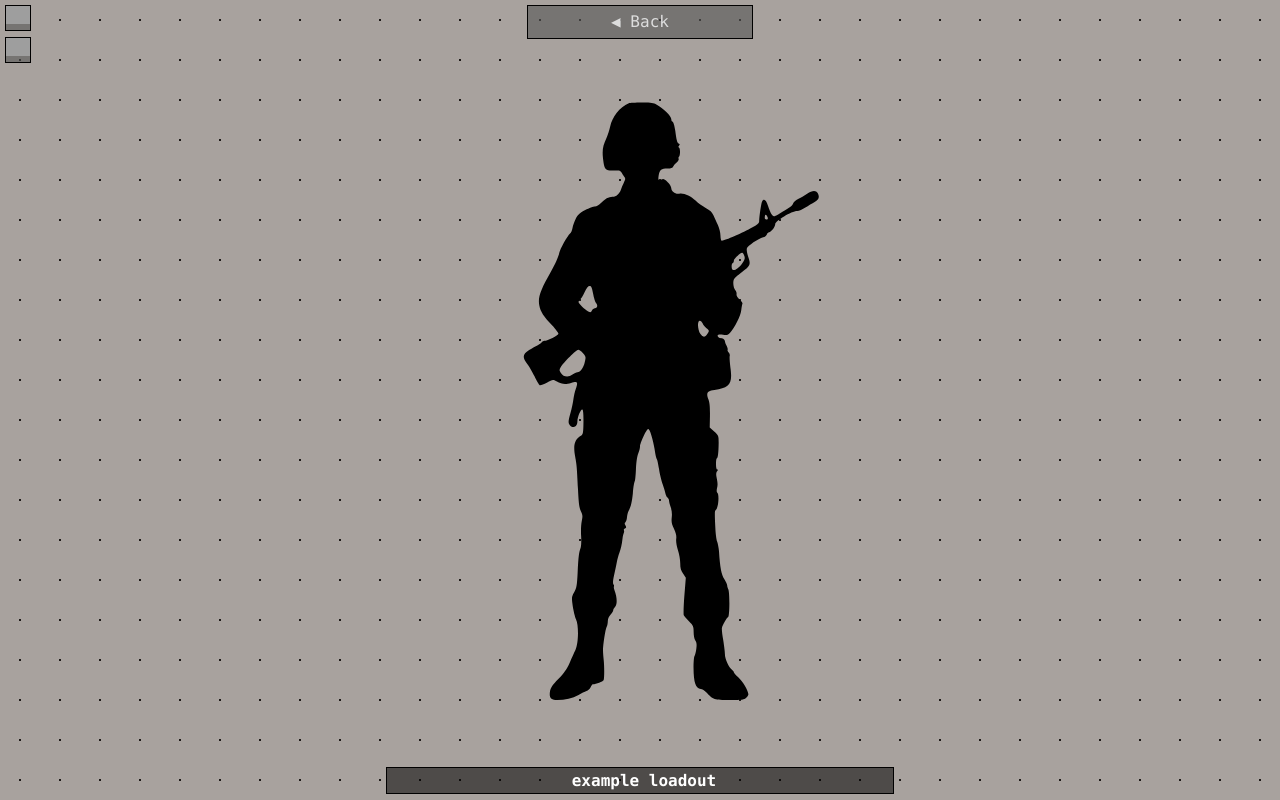
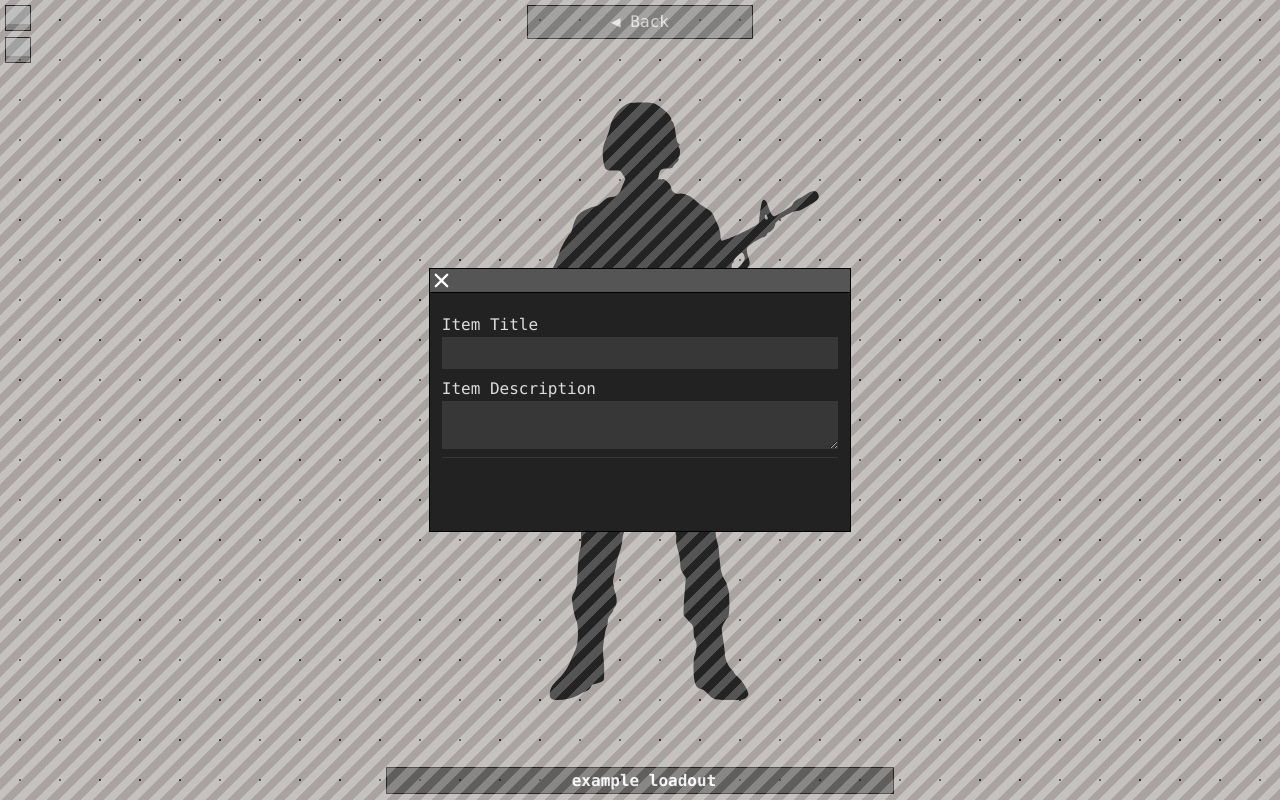
Before and after one commit to Tapawingo/Kosher-Arsenal, a Vue app: page /LoadoutEditor in a window 1280 px wide. Built offline with nearby package versions, Linux system fonts and the light colour scheme; grey boxes are pictures that could not be loaded.

Commit message:
Modal update

```diff
--- a/src/assets/sass/layout/_itemPanel.scss
+++ b/src/assets/sass/layout/_itemPanel.scss
@@ -13,6 +13,10 @@
         max-height: 0rem;
         transition: 0.25s linear max-height;
         background-color: #00000055;
+    }
+
+    .more {
+        background-color: #00000010;
     }
 }
 
--- /dev/null
+++ b/src/assets/sass/layout/_modal.scss
@@ -0,0 +1,84 @@
+.modal-bg {
+  background: repeating-linear-gradient(
+    315deg,
+    #AAAAAA35,
+    #AAAAAA35 8px,
+    #FFFFFF55 8px,
+    #FFFFFF55 16px
+  );
+}
+
+.modal {
+  background: #222222FF;
+  border: solid 1px black;
+  vertical-align: middle;
+  min-width: 33%;
+  min-height: 33%;
+
+  .header {
+    height: 1.5rem;
+    background-color: #555555FF;
+    border-bottom: solid 1px black;
+    display: flex;
+
+    svg {
+      color: white;
+      height: 100%;
+      display: inline-block;
+      cursor: pointer;
+
+      &:hover {
+        background-color: red;
+      }
+    }
+  }
+
+  .content {
+    padding: 0.75rem;
+
+    .modal-group {
+      margin-top: 0.5rem;
+      label {
+        display: block;
+        color: #DDDDDDFF;
+      }
+
+      input[type="text"] {
+        background-color: #373737;
+        color: #DDDDDDFF;
+        padding: 0.25rem;
+        display: block;
+        width: 100%;
+
+        &:focus {
+          border: none;
+          outline: none;
+        }
+      }
+
+      textarea {
+        background-color: #373737;
+        color: #DDDDDDFF;
+        font-size: smaller;
+        padding: 0.25rem;
+        display: block;
+        width: 100%;
+
+        &:focus {
+          border: none;
+          outline: none;
+        }
+      }
+    }
+
+    hr {
+      border: none;
+      border-top: solid;
+      border-color: #373737;
+      border-width: 0.1rem;
+      margin-top: 0.5rem;
+      margin-bottom: 0.5rem;
+    }
+
+  }
+}
--- a/src/assets/sass/main.scss
+++ b/src/assets/sass/main.scss
@@ -1,5 +1,6 @@
 @import "layout/loadoutMeta";
 @import "layout/itemPanel";
 @import "layout/icon";
+@import "layout/modal";
 
 @import "views/editor";
--- /dev/null
+++ b/src/components/editor/loadingScreen.vue
@@ -0,0 +1,30 @@
+<template>
+  <div v-if="loadingScreen.shown" class="h-full w-full bg-stone-400 bg-grid-pattern-light absolute flex flex-col justify-end">
+    <div class="self-start w-full flex justify-end">
+      <img src="../../assets/long-logo.svg" alt="kosher arsenal logo" class="w-1/3">
+    </div>
+    <div>
+      <span>{{ loadingScreen.text }}</span>
+      <div class="w-full bg-stone-500 rounded-sm">
+        <div class="h-3 w-[1%] bg-rose-500 transition-[width 0.5s]" :style="{width: loadingScreen.loaded + '%'}"></div>
+      </div>
+    </div>
+  </div>
+</template>
+
+<script lang="ts">
+  import pinia from "@/store";
+  import { storeToRefs } from 'pinia'
+  import { useArsenalStore } from '@/stores/arsenal';
+
+  export default {
+    name: 'loadingScreen',
+
+    setup () {
+      const store = useArsenalStore(pinia);
+      const { loadingScreen } = storeToRefs(store);
+
+      return { loadingScreen };
+    }
+  }
+</script>
--- /dev/null
+++ b/src/components/editor/modal/categoryEditor.vue
@@ -0,0 +1,14 @@
+<template>
+
+</template>
+
+<script lang="ts">
+
+// @TODO Create a component to add, remove and edit categories
+
+  export default {
+    name: 'categoryEditor',
+
+
+  }
+</script>
--- /dev/null
+++ b/src/components/editor/modal/modal.vue
@@ -0,0 +1,83 @@
+<template>
+  <div class="modal-bg absolute w-screen h-screen flex justify-center items-center overflow-hidden">
+    <div ref="modal" class="modal absolute font-mono">
+      <div class="header" @mousedown="mouseDown">
+        <XIcon />
+      </div>
+      <div class="content">
+        <form>
+          <TextInput headerText="Item Title" :focus="true" />
+          <TextBlockGroup headerText="Item Description" :focus="true" />
+
+          <hr />
+        </form>
+      </div>
+    </div>
+  </div>
+
+</template>
+
+<script lang="ts">
+  import { XIcon } from '@heroicons/vue/solid'
+  import TextInput from './text.vue'
+  import TextBlockGroup from './textBlock.vue'
+
+  // @TODO Instead of this make the modal seperate from th background so i can have multiple modals at the same time
+
+  export default {
+    name: 'modal',
+
+    components: {
+      XIcon,
+      TextInput,
+      TextBlockGroup
+    },
+
+    methods: {
+      mouseDown (evt: MouseEvent) {
+        this.$data.dragging = true;
+
+        this.$data.previousPos = { x: evt.clientX, y: evt.clientY };
+      },
+
+      mouseUp (evt: MouseEvent) {
+        if (this.$data.dragging) {
+          this.$data.dragging = false;
+        }
+      },
+
+      mouseMove (evt: MouseEvent) {
+        const modal: HTMLDivElement = this.$refs.modal as HTMLDivElement;
+        const previousPos = this.$data.previousPos;
+
+        if (this.$data.dragging) {
+
+          /* Get new position */
+          const currentPosX = previousPos.x - evt.clientX;
+          const currentPosY = previousPos.y - evt.clientY;
+          this.$data.previousPos = { x: evt.clientX, y: evt.clientY };
+
+          /* Set element's position to new position */
+          modal.style.left = modal.offsetLeft - currentPosX + 'px';
+          modal.style.top = modal.offsetTop - currentPosY + 'px';
+        }
+
+      }
+    },
+
+    created () {
+      window.addEventListener('mouseup', this.mouseUp);
+      window.addEventListener('mousemove', this.mouseMove);
+    },
+
+    data () {
+      return {
+        dragging: false,
+        previousPos: {
+          x: 0,
+          y: 0
+        }
+      }
+    }
+  }
+</script>
--- /dev/null
+++ b/src/components/editor/modal/text.vue
@@ -0,0 +1,32 @@
+<template>
+  <div class="modal-group">
+    <label>{{ headerText ? headerText : '-missing title-' }}</label>
+    <input ref="input" type="text" />
+  </div>
+</template>
+
+<script lang="ts">
+
+  export default {
+    name: 'textInput',
+
+    props: {
+      headerText: {
+        type: String,
+        required: true
+      },
+      focus: {
+        type: Boolean,
+        required: false,
+        default: false
+      }
+    },
+
+    mounted () {
+      console.log(this.$props.focus)
+      if (this.$props.focus) {
+        this.$nextTick(() => (this.$refs.input as HTMLInputElement).focus());
+      }
+    }
+  }
+</script>
--- /dev/null
+++ b/src/components/editor/modal/textBlock.vue
@@ -0,0 +1,32 @@
+<template>
+  <div class="modal-group">
+    <label>{{ headerText ? headerText : '-missing title-' }}</label>
+    <textarea ref="input" type="text"></textarea>
+  </div>
+</template>
+
+<script lang="ts">
+
+  export default {
+    name: 'textBlockGroup',
+
+    props: {
+      headerText: {
+        type: String,
+        required: true
+      },
+      focus: {
+        type: Boolean,
+        required: false,
+        default: false
+      }
+    },
+
+    mounted () {
+      console.log(this.$props.focus)
+      if (this.$props.focus) {
+        this.$nextTick(() => (this.$refs.input as HTMLInputElement).focus());
+      }
+    }
+  }
+</script>
--- a/src/components/editor/panelItem.vue
+++ b/src/components/editor/panelItem.vue
@@ -12,7 +12,7 @@
       <span class="align-top font-bold pt-2 pb-0 block min-h-[4rem] overflow-hidden overflow-ellipsis">
         {{ item.getDescription() }}
       </span>
-      <div class="text-xs underline w-full text-center cursor-pointer">Show more</div>
+      <div class="text-xs underline w-full text-center cursor-pointer more">{{editorMode === 1 ? 'Edit' : 'Show more'}}</div>
     </div>
   </div>
 </template>
--- a/src/views/LoadoutEditor.vue
+++ b/src/views/LoadoutEditor.vue
@@ -1,15 +1,7 @@
 <template>
-  <div ref="loadingScreen" class="h-full w-full bg-stone-400 bg-grid-pattern-light absolute flex flex-col justify-end">
-    <div ref="titleCardContainer" class="self-start w-full flex justify-end">
-      <img src="../assets/long-logo.svg" alt="kosher arsenal logo" class="w-1/3">
-    </div>
-    <div ref="loadingBarContainer">
-      <span ref="loadingTextContainer" class="" >Loading...</span>
-      <div ref="loadingBar" class="w-full bg-stone-500 rounded-sm">
-        <div ref="loadingProgress" class="h-3 w-[1%] bg-rose-500 transition-[width 0.5s]" ></div>
-      </div>
-    </div>
-  </div>
+  <LoadingScreen />
+
+  <Modal />
 
   <main class="bg-stone-400 bg-grid-pattern-light dark:bg-stone-900 dark:bg-grid-pattern-dark bg-grid-40 h-screen w-screen flex overflow-hidden">
     <div class="basis-1/3 flex">
@@ -31,14 +23,17 @@
 </template>
 
 <script lang="ts">
-  import { arsenal } from '@/modules/arsenal'
+  import LoadingScreen from '@/components/editor/loadingScreen.vue'
+  import LoadoutMeta from '@/components/editor/loadoutMeta.vue'
+  import BackButton from '@/components/editor/backButton.vue'
+  import Preview from '@/components/editor/preview.vue'
   import Icons from '@/components/editor/icons.vue'
   import Panel from '@/components/editor/panel.vue'
-  import Preview from '@/components/editor/preview.vue'
-  import BackButton from '@/components/editor/backButton.vue'
-  import LoadoutMeta from '@/components/editor/loadoutMeta.vue'
+  import Modal from '@/components/editor/modal/modal.vue'
+  import { arsenal } from '@/modules/arsenal'
+  import { useArsenalStore } from '@/stores/arsenal'
   import pinia from "@/store";
-  import { useArsenalStore } from '@/stores/arsenal';
+
   import loadoutFile from '@/assets/example_loadout.json'
 
   export default {
@@ -48,30 +43,28 @@
       Panel,
       Preview,
       BackButton,
-      LoadoutMeta
+      LoadoutMeta,
+      LoadingScreen,
+      Modal
     },
     async mounted () {
       const loadingScreen: HTMLDivElement = this.$refs.loadingScreen as HTMLDivElement;
       const loadingTextContainer: HTMLSpanElement = this.$refs.loadingTextContainer as HTMLSpanElement;
       const loadingProgress: HTMLDivElement = this.$refs.loadingProgress as HTMLDivElement;
-      const { initLoadingScreen, updateLoadingScreen, updateLoadingScreenText, initArsenal, showLoadingScreen } = useArsenalStore(pinia);
-
-      /* Start loading screen */
-      initLoadingScreen(loadingScreen, loadingTextContainer, loadingProgress);
+      const { updateLoadingScreen, initArsenal, showLoadingScreen } = useArsenalStore(pinia);
 
       /* Get loadout */
-      updateLoadingScreenText('Loading Loadout Data');
-      updateLoadingScreen(33);
+      showLoadingScreen(true);
+      updateLoadingScreen(33, 'Loading Loadout Data...');
       var loadout = new arsenal.Loadout() // Load example loadout
       loadout.fromJSON(JSON.stringify(loadoutFile));
       initArsenal(loadout, 1);
 
       /* wait until arsenal components are mounted */
-      updateLoadingScreenText('Attaching arsenal components');
-      updateLoadingScreen(50);
+      updateLoadingScreen(50, 'Attaching arsenal components...');
 
       /* Finish loading arsenal */
-      updateLoadingScreen(100);
+      updateLoadingScreen(100, 'Finished loading loadout');
       showLoadingScreen(false);
     }
   }
```
Also changed, not shown: src/components/editor/panel.vue (+3 -4 lines), src/stores/arsenal.ts (+6 -43 lines), 1 other file (tests, documents, lock files or other folders).
